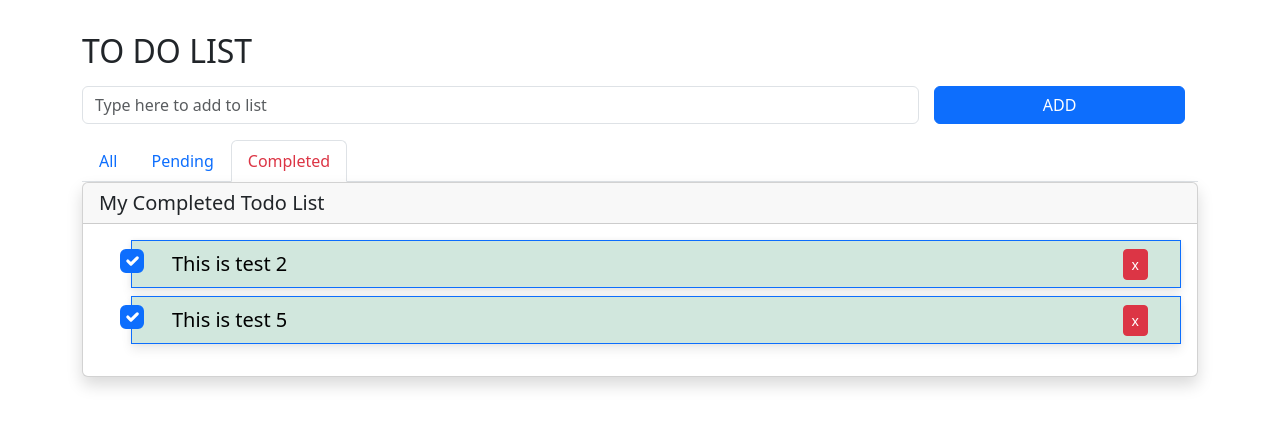
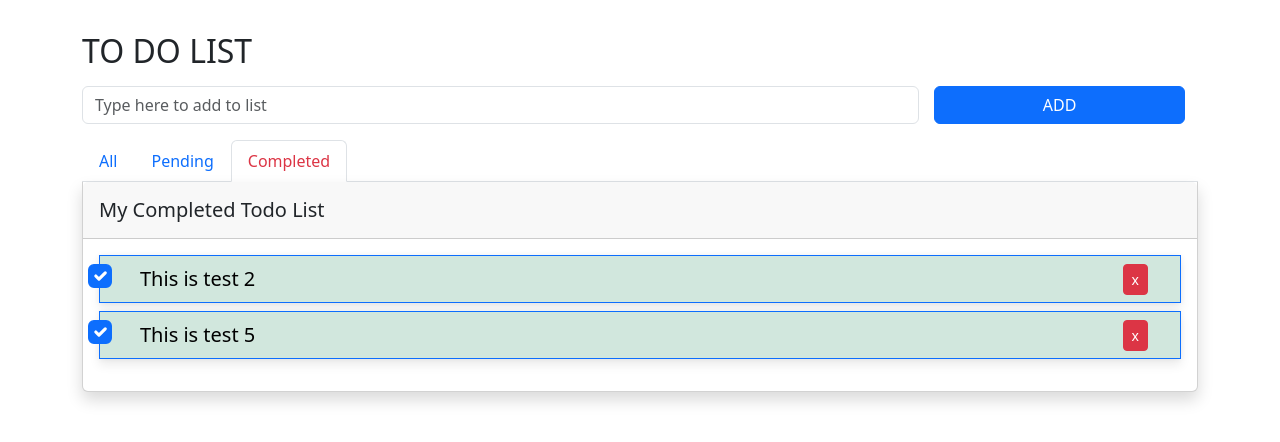
Before and after one commit to MahdiAkhbar/Todo-List, an Angular app: page /completed in a window 1280 px wide. Shown: the top 442 px of the page. Built offline with nearby package versions, Linux system fonts and the light colour scheme.

Commit message:
added "borderTop" class. and other styles

```diff
--- a/src/app/components/all/all.component.html
+++ b/src/app/components/all/all.component.html
@@ -1,5 +1,5 @@
-<div class="card shadow">
-    <h5 class="card-header">My Todo List</h5>
+<div class="borrr card shadow borderTop">
+    <h5 class="card-header p-3">My Todo List</h5>
     <div class="card-body">
         <ul class="list-group mb-2" *ngFor="let todo of allList">
 
--- a/src/app/components/completed/completed.component.html
+++ b/src/app/components/completed/completed.component.html
@@ -1,7 +1,7 @@
-<div class="card shadow">
-    <h5 class="card-header">My Completed Todo List</h5>
+<div class="card shadow borderTop">
+    <h5 class="card-header p-3">My Completed Todo List</h5>
     <div class="card-body">
-        <ul>
+        <ul class="list-group mb-2">
             <ng-container *ngFor="let todo of allList">
                 <li  *ngIf="todo.isComplete" class="list-group mb-2">
                     <app-tasks [taskInput]="todo"></app-tasks>
--- a/src/app/components/form/form.component.css
+++ b/src/app/components/form/form.component.css
@@ -0,0 +1,3 @@
+button {
+    width: 100%;;
+}
--- a/src/app/components/pending/pending.component.html
+++ b/src/app/components/pending/pending.component.html
@@ -1,9 +1,9 @@
-<div class="card shadow">
-    <h5 class="card-header">My UnCompleted Todo List</h5>
+<div class="card shadow borderTop">
+    <h5 class="card-header p-3">My UnCompleted Todo List</h5>
     <div class="card-body">
         <ul class="list-group mb-2">
             <ng-container *ngFor="let todo of allList">
-                <li  *ngIf="todo.isComplete === false" class="list-group mb-2">
+                <li  *ngIf="!todo.isComplete" class="list-group mb-2">
                     <app-tasks [taskInput]="todo"></app-tasks>
                 </li>
             </ng-container>
```
